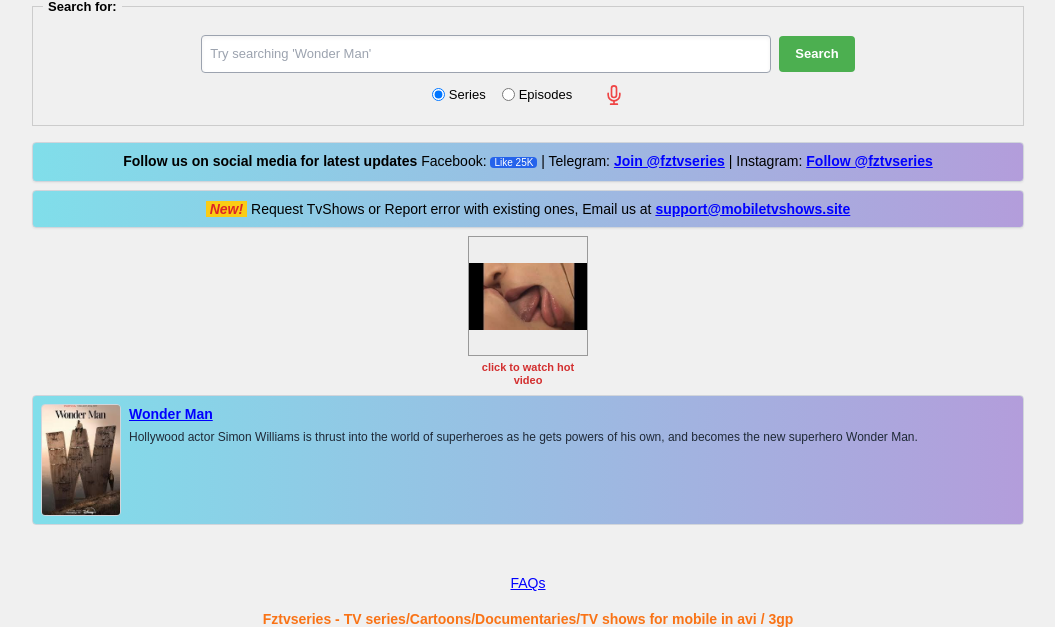
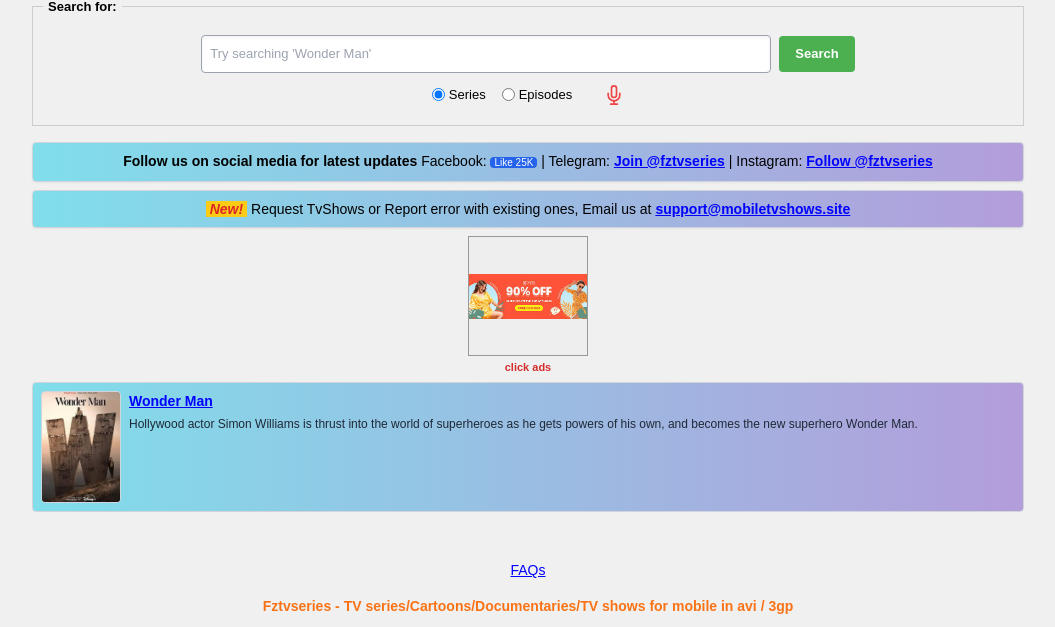
Before and after one commit to T-I-W-O/django-movie-catalog, a Django app: page / in a window 1280 px wide. Shown: the part 141-768 px from the top of the page, without its empty margins (112-1167 px from the left). Run offline with Django 5.2, Linux system fonts and the light colour scheme; some libraries are stand-ins or nearby versions.

Commit message:
Force update: fully replace repo with local project

```diff
--- a/fzmovies/templates/index.html
+++ b/fzmovies/templates/index.html
@@ -199,16 +199,16 @@
         <div class="ad-slides-container" id="adSlider">
             <div class="ad-slide">
 
-                    <img src="{% static 'images/boys.jpg' %}" alt="Ad 1" class="cursor-pointer">
+                    <img src="{% static 'images/temuads1.jpg' %}" alt="Ad 1" class="cursor-pointer">
 
             </div>
             <div class="ad-slide">
-                    <img src="{% static 'images/girl.jpg' %}" alt="Ad 2" class="cursor-pointer">
+                    <img src="{% static 'images/temuads2.jpg' %}" alt="Ad 2" class="cursor-pointer">
             </div>
         </div>
     </div>
     <div class="ad-text">
-         click to watch hot video
+         click ads
     </div>
 </div>
 
--- a/requirements.txt
+++ b/requirements.txt
@@ -1,3 +1,4 @@
 Django==5.1.3
 python-dotenv==1.2.2
-gunicorn
+gunicorn == 21.2.0
+whitenoise==6.5.0
```
Also changed, not shown: website/static/images/boys.jpg (deleted), website/static/images/girl.jpg (deleted), website/static/images/temuads1.jpg (added), website/static/images/temuads2.jpg (added), 4 other files.
